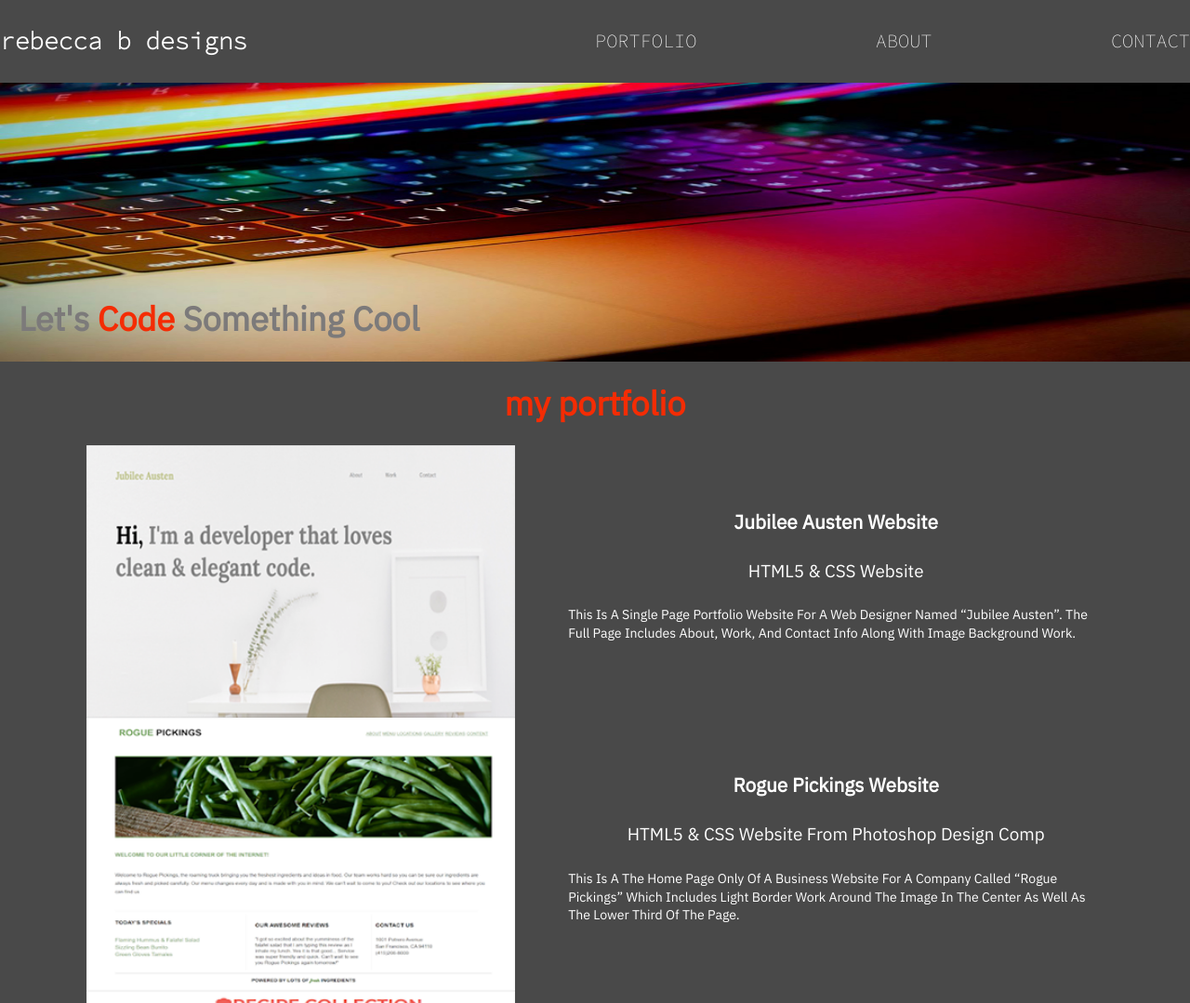
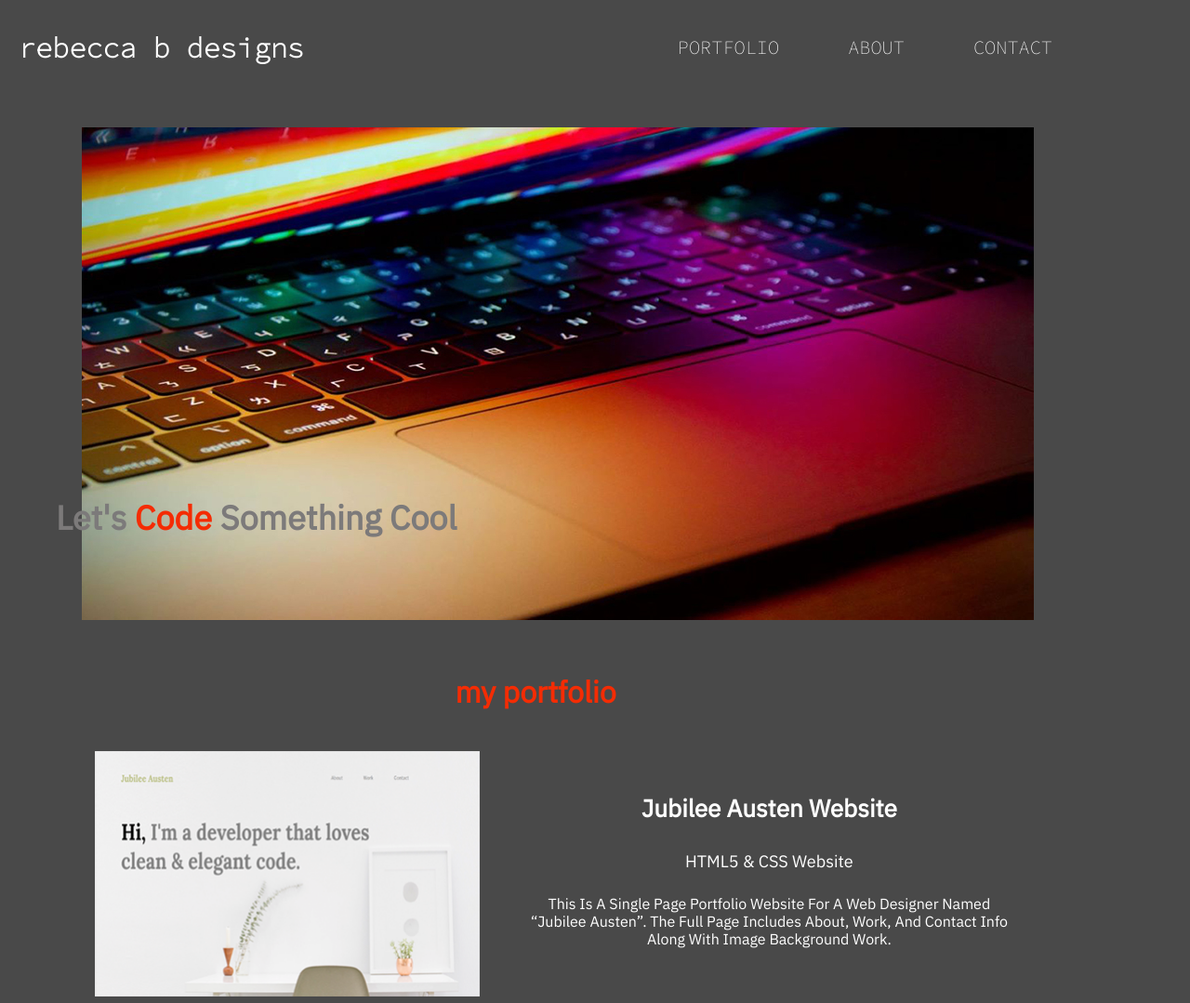
Before and after one commit to RebeccaBdesigns/Portfolio, a plain HTML site: page index.html in a window 1280 px wide. Shown: the top 1079 px of the page at 93% size. Drawn offline with Linux system fonts and the light colour scheme; a script that the page names is missing.

Commit message:
Further updates to flex for mobile and tablet

```diff
--- a/css/main.css
+++ b/css/main.css
@@ -115,12 +115,16 @@ body {
   width: 90%;
 }
 
+h1 {
+  font-size: 2.25em;
+}
+
 h2 {
   font-size: 1.88em;
 }
 
 h3 {
-  font-size: 1.13em;
+  font-size: 1.5em;
   text-decoration: none;
 }
 
@@ -161,6 +165,10 @@ header .content-wrapper {
   padding-bottom: 25px;
 }
 
+header h3 {
+  font-size: 1.88em;
+}
+
 .header-divider {
   background: #F42C04;
   height: 1px;
@@ -189,36 +197,35 @@ header nav ul li a {
   font-size: 1.125em;
   text-decoration: none;
 }
+
+
 /******************* Hero area styles ***********************/
-.hero-area .content-wrapper {
+.hero-area  {
   display: flex;
   justify-content: flex-start;
   align-items: flex-end;
   flex-wrap: wrap;
-  margin: 0 auto;
-  height: 300px;
+  padding: 0;
+  margin: 0;
+  height: 550px;
   width: 100%;
 }
 
 .hero-area {
   background-image: url('../img/laptop.jpg');
   background-color: #494949;
-  background-size: 100% 100%;
+  background-size: auto;
   background-position: center;
   background-repeat: no-repeat;
-  min-height: 300px;
 }
 
 .hero-area h1 {
   font-size: 2.25em;
   color: #7C7A7A;
-  justify-content: flex-start;
-  flex-flow: row wrap;
-  text-align: left;
   width: 60%;
-  padding-left: 20px;
-  padding-bottom: 20px;
   margin: 0;
+  padding-bottom: 10%;
+  padding-left: 5%;
 }
 
 h1 span{
@@ -464,11 +471,11 @@ body {
 }
 
 h1 {
-  font-size: 3em;
+  font-size: 2.38em;
 }
 
 h2 {
-  font-size: 2.25em;
+  font-size: 2em;
 }
 
 h3 {
@@ -476,7 +483,7 @@ h3 {
 }
 
 h4 {
-  font-size: 1.5em;
+  font-size: 1.13em;
 }
 
 /***************************header/footer styles******************/
@@ -491,15 +498,16 @@ header .content-wrapper {
 }
 
 header h3 {
-  width: 50%;
+  width: 35%;
+  padding-left: 5%;
 }
 
 header nav {
   font-size: 1.125em;
-  justify-content: space-between;
-  flex-wrap: nowrap;
-  width: 50%;
+  width: 35%;
+  padding-right: 5%;
 }
+
 
 header nav ul {
   display: flex;
@@ -507,10 +515,6 @@ header nav ul {
   align-content: center;
   flex-wrap: nowrap;
   text-align: right;
-}
-
-header nav ul li {
-  justify-content: space-between;
 }
 
 .header-divider {
@@ -532,6 +536,7 @@ footer .copyright {
   justify-content: space-around;
   align-items: center;
   width: 100%;
+  padding: 1.13em;
 }
 
 .portfolio figure {
@@ -544,16 +549,9 @@ footer .copyright {
   width: 50%;
 }
 
-.portfolio h3 {
-  font-size: 1.3em;
-}
-
-.portfolio h4 {
-  font-size: 1.18em;
-}
-
 .portfolio p {
-  font-size: .88em;
+  line-height: 1.18em;
+  text-align: center;
 }
 
 .portfolio {
@@ -581,12 +579,33 @@ footer .copyright {
 
 @media only screen and (min-width: 1200px) {
 /*Desktop styles here*/
-/* General Styles */
+/*************************** General Styles *********************/
 
+body {
+  width: 90%
+}
 
+/***************************header/footer styles******************/
 
+header h3 {
+  padding-left: 20px
+}
 
+header nav {
+  padding-right: 20px;
+}
 
+/*****************************hero styles*************************/
+
+.hero-area {
+  width: 1200px;
+  height: 600px;
+  background-position: center;
+}
+
+.hero-area h1 {
+  padding-top:
+}
 
 }
 
--- a/index.html
+++ b/index.html
@@ -34,9 +34,9 @@
         </header>
         <main>
               <section class="hero-area">
-                  <div class="content-wrapper">
+
                       <h1>let's <span>code</span> something cool</h1>
-                  </div>
+
               </section>
 
               <section class="portfolio">
@@ -76,7 +76,7 @@
                                   <h3><a href="recipe/index.html" target="_blank">Recipe Collection Website</a></h3>
                                   <h4>HTML5 &amp; CSS exercise</h4>
                                   <p>This is a single page of a recipe site that includes three
-                                    recipes cardds on one page split into bold images on one side and the other
+                                    recipes cards on one page split into bold images on one side and the other
                                     includes columns of ingredients and step by step instructions.</p>
                             </div>
                           </div>
@@ -99,8 +99,8 @@
                            </figure>
                            <div class="site-notes">
                                    <h3><a href="unplugged/index.html" target="_blank">Unplugged Retreat Website</a></h3>
-                                   <h4>HTML5 &amp; CSS responsive website from designe comp</h4>
-                                   <p>This is a responsive, multi-page website design with HTML5 and flexbox layouts.</p>
+                                   <h4>HTML5 &amp; CSS responsive website from design comp</h4>
+                                   <p>This is a responsive, multi-page website design using HTML5 and flexbox layouts.</p>
                           </div>
                         </div>
                       </div>
```
Also changed, not shown: img/unplugged.png.
